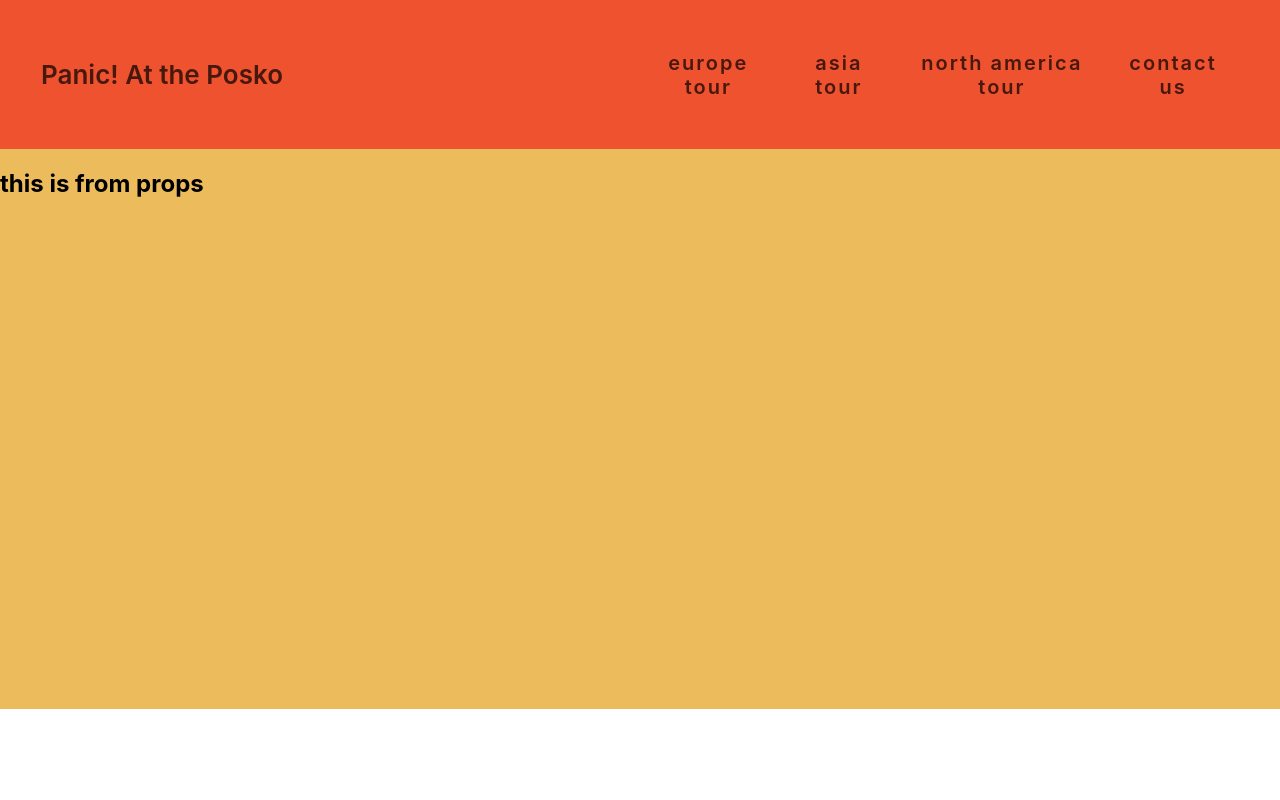
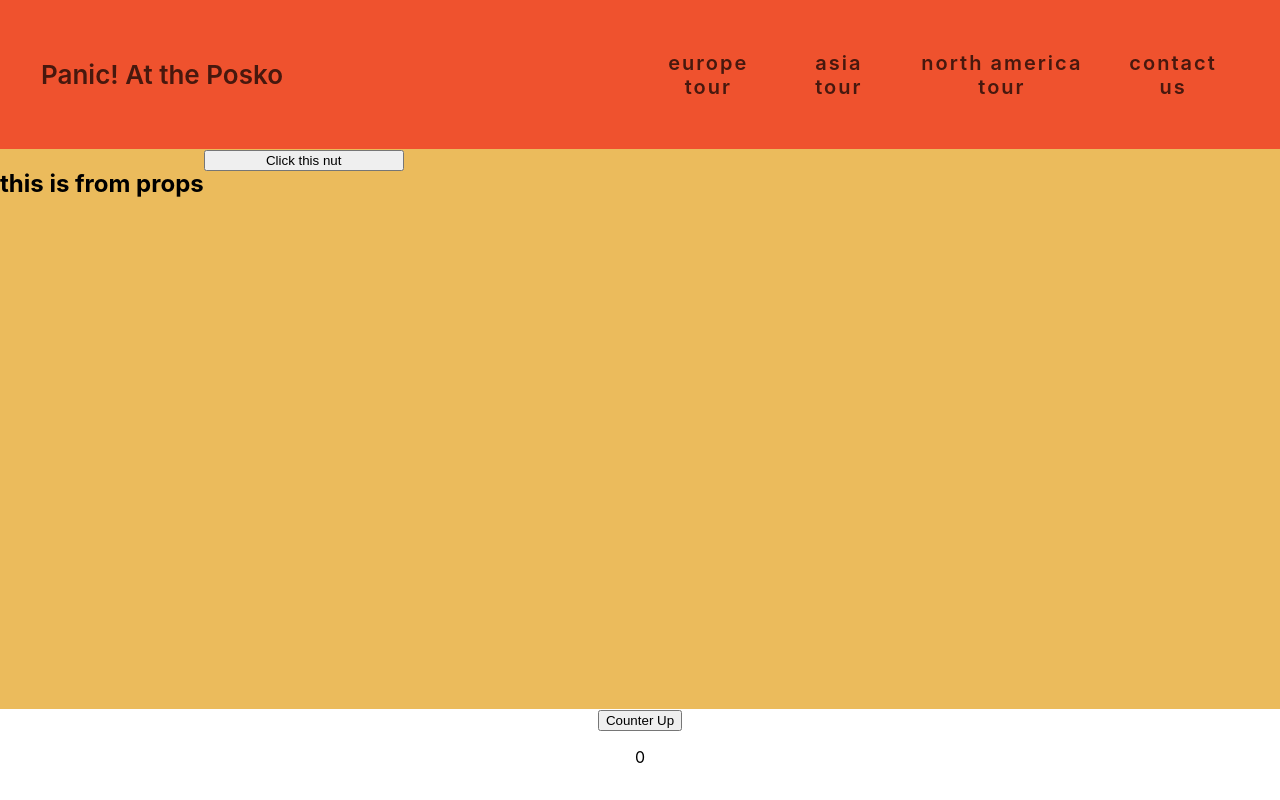
Before and after one commit to kenhardika/Test_React, a React (Create React App) app in the folder tour-tickets-web/: page / in a window 1280 px wide. Built offline with nearby package versions, Linux system fonts and the light colour scheme.

Commit message:
add props and state test

```diff
--- a/tour-tickets-web/src/App.css
+++ b/tour-tickets-web/src/App.css
@@ -82,6 +82,11 @@
   text-decoration: none;
   color: inherit;
 }
+
+.buttonLayer button{
+  width: 200px;
+}
+
 /* @keyframes App-logo-spin {
   from {
     transform: rotate(0deg);
--- a/tour-tickets-web/src/App.js
+++ b/tour-tickets-web/src/App.js
@@ -1,14 +1,39 @@
 import './App.css';
 import { Header } from './Header';
 import { Main } from './Main';
+import React, { Component } from 'react';
 
-function App() {
-  return (
-    <div className="App">
-      <Header/>
-      <Main text = "this is from props"/>
-    </div>
-  );
+class App extends Component {
+  constructor(props) {
+    super(props);
+    this.onClickBtn = this.onClickBtn.bind(this);
+    this.counterUp = this.counterUp.bind(this);
+    this.state = {
+      count: 0,
+    };
+  }
+
+  onClickBtn(){
+    console.log('button clicked');
+  }
+  counterUp(){
+    this.setState({
+      count: this.state.count + 1,
+    });
+    console.log(this.state);
+  }
+
+  render(){
+    return (
+      <div className="App">
+        <Header/>
+        {/* instead of passing a string, we’re just passing a function below on onButtonClicked */}
+        <Main text = "this is from props" onButtonClicked = {this.onClickBtn}/>
+         <button onClick={this.counterUp}> Counter Up </button>
+         <p>{this.state.count}</p>
+      </div>
+    );
+  }
 }
 
 export default App;
--- a/tour-tickets-web/src/Main.js
+++ b/tour-tickets-web/src/Main.js
@@ -5,9 +5,18 @@
         super(props);
       }
     render(){
+        // console.log(this.props);
+        // with class component, use this inside render
+        // dissect property entering from outside to this.props{a,b} and assign a to text then b to onButtonClicked
+        const {text, onButtonClicked} = this.props;
+        // console.log(text);
+        // console.log(onButtonClicked);
         return (
             <main className="App-main">
-                <h2> {this.props.text}</h2>
+                <h2> {text}</h2>
+                <div className="buttonLayer">
+                    <button onClick={onButtonClicked}> Click this nut </button>
+                </div>
             </main>
         )
     }
```
